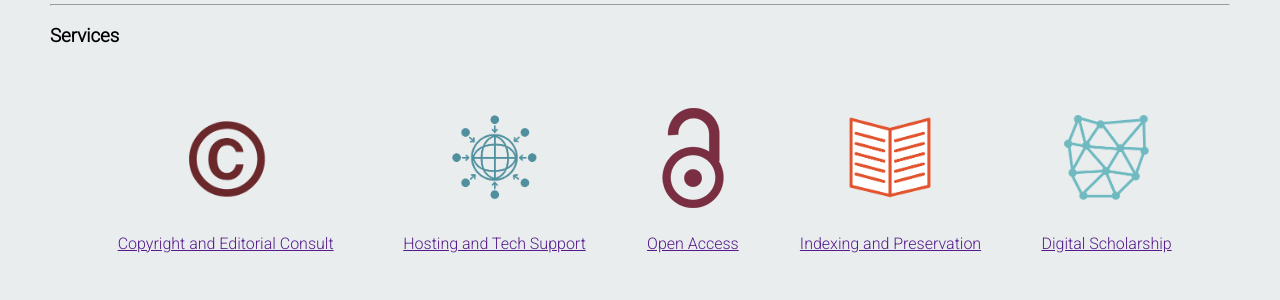
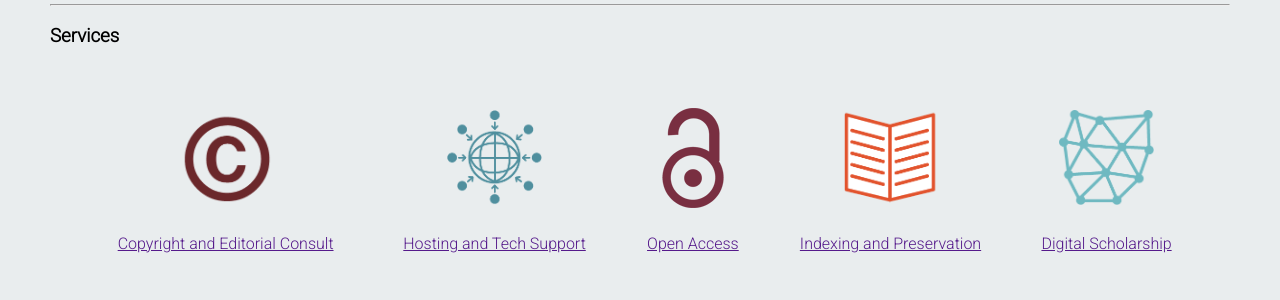
Before and after one commit to fsulibpub/fsulibpub.github.io, a Jekyll site: the page built from index.md, in a window 1280 px wide. Shown: the part 588-888 px from the top of the page. Built offline with Jekyll 4.4.1, drawn with Linux system fonts in a browser that asks for light colours.

Commit message:
icon resizing

```diff
--- a/index.md
+++ b/index.md
@@ -18,19 +18,19 @@ layout: default
 <table>
   <tr>
     <td>
-      <img class="logo" src="{{ site.baseurl }}/assets/images/logos/copyright2.png" height="85px" width="85px"/>
+      <img class="logo" src="{{ site.baseurl }}/assets/images/logos/copyright2.png" height="95px" width="95px"/>
     </td>
     <td>
-      <img class="logo" src="{{ site.baseurl }}/assets/images/logos/network2.png" height="85px" width="85px"/>
+      <img class="logo" src="{{ site.baseurl }}/assets/images/logos/network2.png" height="95px" width="95px"/>
     </td>
     <td>
       <img class="logo" src="{{ site.baseurl }}/assets/images/logos/OpenAccess.png"/>
     </td>
     <td>
-      <img class="logo" src="{{ site.baseurl }}/assets/images/logos/bookIcon-01.png" height="85px" width="85px"/>
+      <img class="logo" src="{{ site.baseurl }}/assets/images/logos/bookIcon-01.png" height="95px" width="95px"/>
     </td>
     <td>
-      <img class="logo" src="{{ site.baseurl }}/assets/images/logos/DHweb.png" height="85px" width="85px"/>
+      <img class="logo" src="{{ site.baseurl }}/assets/images/logos/DHweb.png" height="95px" width="95px"/>
     </td>
   </tr>
     <td>
```
